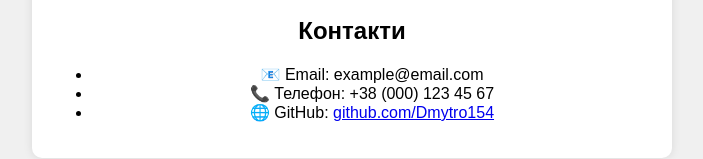
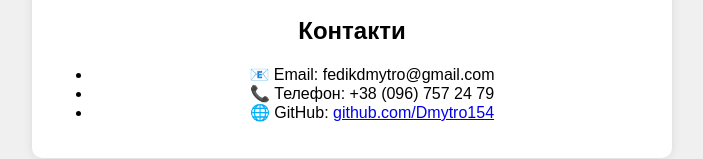
Before and after one commit to Dmytro154/task_04, a website: page app/index.html in a window 1280 px wide. Shown: the part 413-572 px from the top of the page, without its empty margins (288-991 px from the left). Drawn offline with Linux system fonts and the light colour scheme.

```diff
--- a/app/index.html
+++ b/app/index.html
@@ -13,8 +13,8 @@
 
     <h2>Контакти</h2>
     <ul>
-      <li>📧 Email: example@email.com</li>
-      <li>📞 Телефон: +38 (000) 123 45 67</li>
+      <li>📧 Email: fedikdmytro@gmail.com</li>
+      <li>📞 Телефон: +38 (096) 757 24 79</li>
       <li>🌐 GitHub: <a href="https://github.com/Dmytro154" target="_blank">github.com/Dmytro154</a></li>
     </ul>
   </div>
```
Also changed, not shown: public/index.html (+2 -2 lines).
